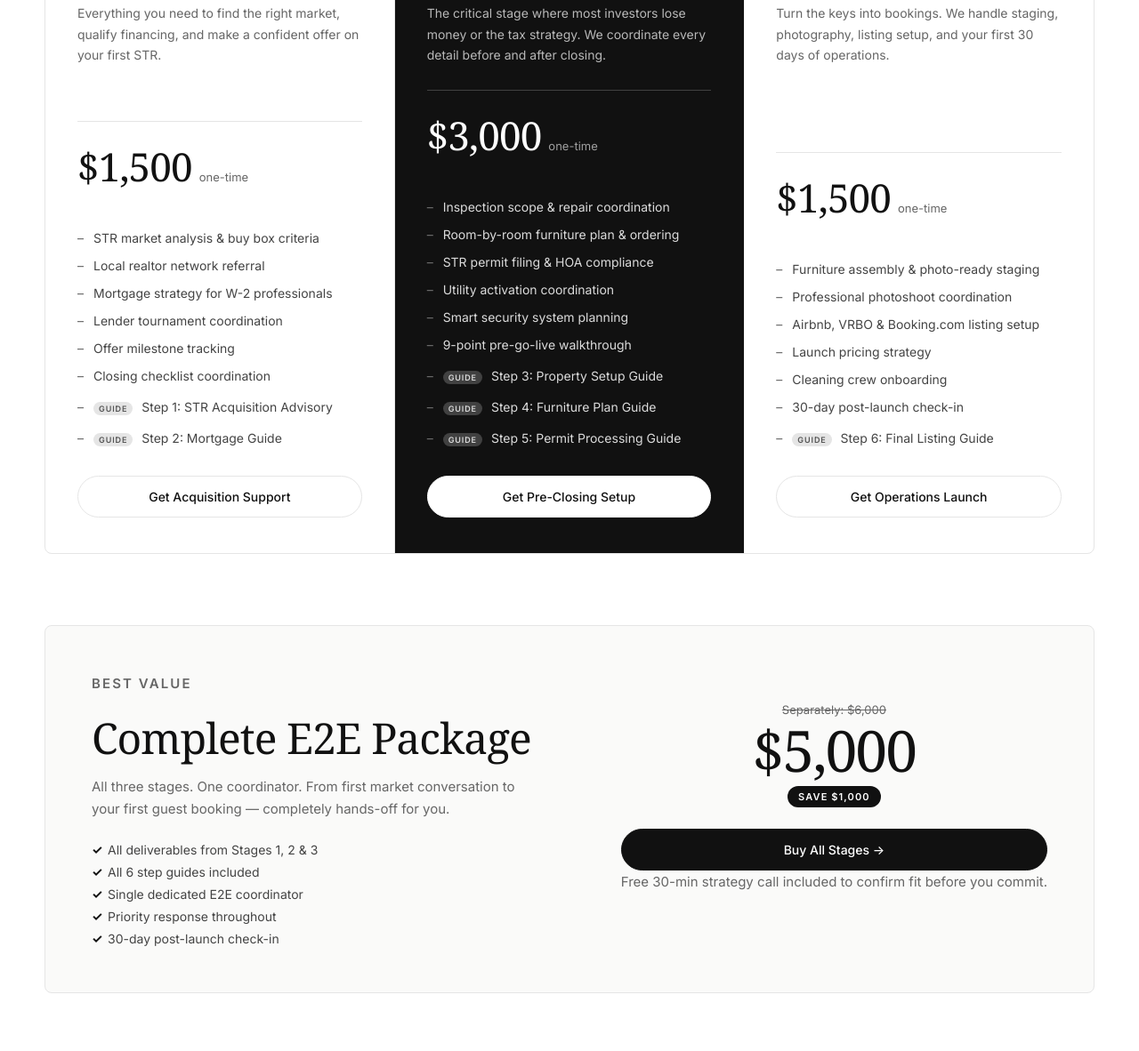
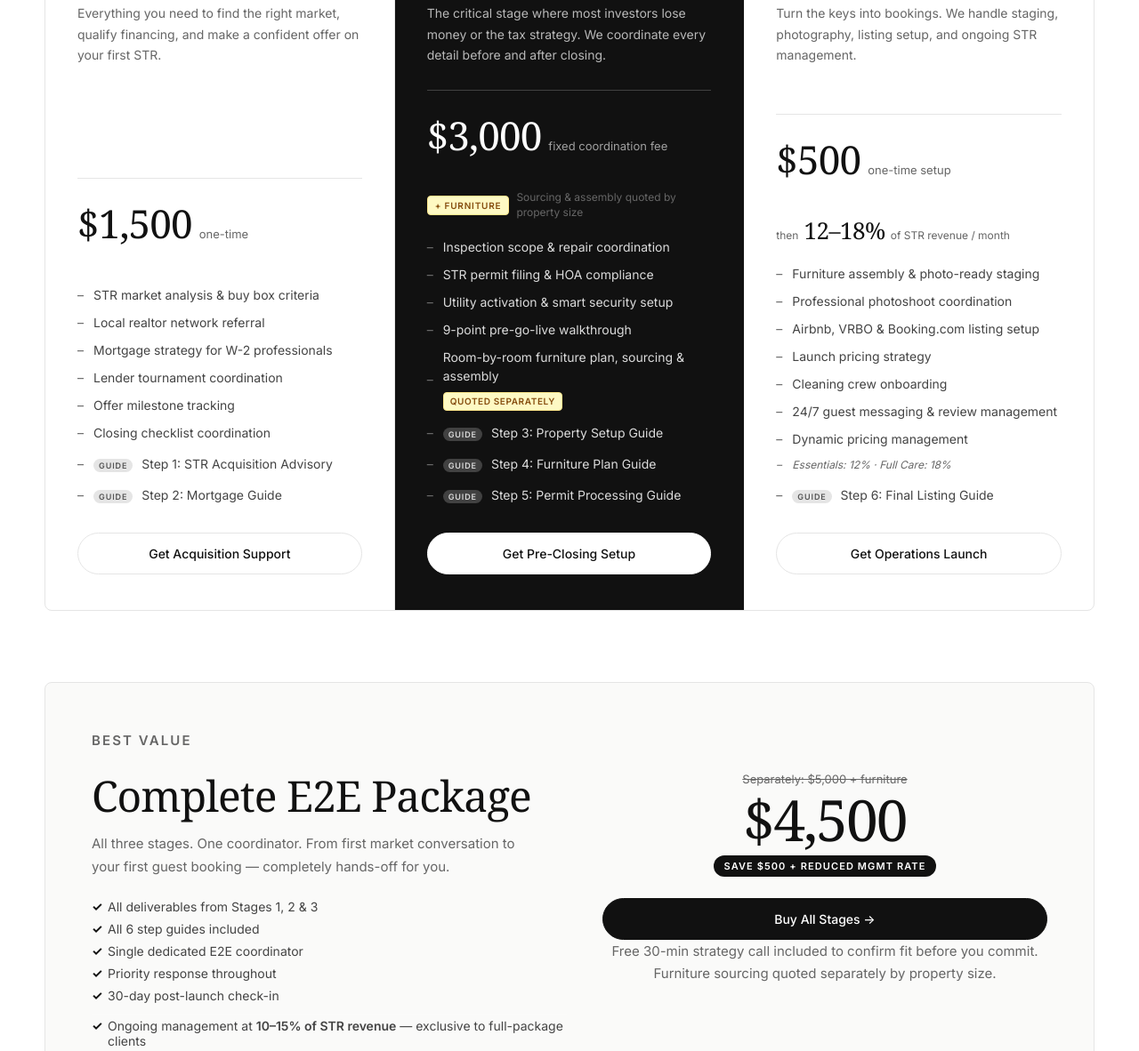
Before and after one commit to hamjy1001/E2E-STR, a plain HTML site: page plans.html in a window 1280 px wide. Shown: the part 752-1934 px from the top of the page at 89% size. Drawn offline with Linux system fonts and the light colour scheme; a web font is replaced by a local one.

Commit message:
Update Operations Launch and Pre-Closing pricing structure
- Operations Launch: $500 one-time setup + 12-18% ongoing management fee
- Full E2E package clients get reduced 10-15% ongoing rate
- Pre-Closing: $3,000 fixed coordination fee; furniture sourcing quoted separately by property size
- Bundle updated to $4,500 (saves $500 + reduced mgmt rate)

Co-Authored-By: Claude Sonnet 4.6 <noreply@anthropic.com>

```diff
--- a/plans.html
+++ b/plans.html
@@ -79,15 +79,18 @@
           </div>
           <div class="pricing-price-row">
             <span class="pricing-price">$3,000</span>
-            <span class="pricing-cadence">one-time</span>
+            <span class="pricing-cadence">fixed coordination fee</span>
+          </div>
+          <div class="pricing-furniture-note">
+            <span class="furniture-tag">+ Furniture</span>
+            Sourcing &amp; assembly quoted by property size
           </div>
           <ul class="pricing-features">
             <li>Inspection scope &amp; repair coordination</li>
-            <li>Room-by-room furniture plan &amp; ordering</li>
             <li>STR permit filing &amp; HOA compliance</li>
-            <li>Utility activation coordination</li>
-            <li>Smart security system planning</li>
+            <li>Utility activation &amp; smart security setup</li>
             <li>9-point pre-go-live walkthrough</li>
+            <li class="feature-variable">Room-by-room furniture plan, sourcing &amp; assembly <span class="variable-tag">quoted separately</span></li>
             <li class="feature-guide"><span class="guide-tag">Guide</span> Step 3: Property Setup Guide</li>
             <li class="feature-guide"><span class="guide-tag">Guide</span> Step 4: Furniture Plan Guide</li>
             <li class="feature-guide"><span class="guide-tag">Guide</span> Step 5: Permit Processing Guide</li>
@@ -100,11 +103,16 @@
           <div class="pricing-card-top">
             <p class="pricing-stage">Stage 3</p>
             <h2 class="pricing-name">Operations<br>Launch</h2>
-            <p class="pricing-desc">Turn the keys into bookings. We handle staging, photography, listing setup, and your first 30 days of operations.</p>
+            <p class="pricing-desc">Turn the keys into bookings. We handle staging, photography, listing setup, and ongoing STR management.</p>
           </div>
           <div class="pricing-price-row">
-            <span class="pricing-price">$1,500</span>
-            <span class="pricing-cadence">one-time</span>
+            <span class="pricing-price">$500</span>
+            <span class="pricing-cadence">one-time setup</span>
+          </div>
+          <div class="pricing-ongoing-row">
+            <span class="pricing-ongoing-label">then</span>
+            <span class="pricing-ongoing-rate">12&ndash;18%</span>
+            <span class="pricing-ongoing-of">of STR revenue / month</span>
           </div>
           <ul class="pricing-features">
             <li>Furniture assembly &amp; photo-ready staging</li>
@@ -112,7 +120,9 @@
             <li>Airbnb, VRBO &amp; Booking.com listing setup</li>
             <li>Launch pricing strategy</li>
             <li>Cleaning crew onboarding</li>
-            <li>30-day post-launch check-in</li>
+            <li>24/7 guest messaging &amp; review management</li>
+            <li>Dynamic pricing management</li>
+            <li class="feature-note">Essentials: 12% &middot; Full Care: 18%</li>
             <li class="feature-guide"><span class="guide-tag">Guide</span> Step 6: Final Listing Guide</li>
           </ul>
           <a href="mailto:hello@e2estr.com?subject=Operations Launch Package" class="pricing-cta secondary-cta">Get Operations Launch</a>
@@ -134,15 +144,16 @@
             <li>Single dedicated E2E coordinator</li>
             <li>Priority response throughout</li>
             <li>30-day post-launch check-in</li>
+            <li class="bundle-feature-highlight">Ongoing management at <strong>10&ndash;15% of STR revenue</strong> — exclusive to full-package clients</li>
           </ul>
         </div>
         <div class="bundle-right">
           <div class="bundle-price-block">
-            <div class="bundle-was">Separately: $6,000</div>
-            <div class="bundle-price">$5,000</div>
-            <div class="bundle-save">Save $1,000</div>
+            <div class="bundle-was">Separately: $5,000 + furniture</div>
+            <div class="bundle-price">$4,500</div>
+            <div class="bundle-save">Save $500 + reduced mgmt rate</div>
             <a href="mailto:hello@e2estr.com?subject=Complete E2E Package" class="pricing-cta primary-cta bundle-cta">Buy All Stages &rarr;</a>
-            <p class="bundle-note">Free 30-min strategy call included to confirm fit before you commit.</p>
+            <p class="bundle-note">Free 30-min strategy call included to confirm fit before you commit. Furniture sourcing quoted separately by property size.</p>
           </div>
         </div>
       </div>
--- a/styles.css
+++ b/styles.css
@@ -1220,6 +1220,76 @@ td input[type="number"] { min-width: 95px; }
 .bundle-cta { min-width: 220px; }
 .bundle-note { font-size: 11px; color: var(--muted); margin-top: 14px; line-height: 1.5; }
 
+/* Ongoing rate row (Operations Launch card) */
+.pricing-ongoing-row {
+  display: flex;
+  align-items: baseline;
+  gap: 6px;
+  margin: -8px 0 20px;
+  flex-wrap: wrap;
+}
+.pricing-ongoing-label { font-size: 12px; color: var(--muted); }
+.pricing-ongoing-rate {
+  font-family: var(--font-serif);
+  font-size: 26px;
+  font-weight: 400;
+  color: var(--dark);
+  letter-spacing: -0.02em;
+}
+.pricing-ongoing-of { font-size: 12px; color: var(--muted); }
+
+/* Furniture note row (Pre-Closing card) */
+.pricing-furniture-note {
+  display: flex;
+  align-items: center;
+  gap: 8px;
+  font-size: 12px;
+  color: var(--muted);
+  margin: -8px 0 20px;
+  line-height: 1.4;
+}
+.furniture-tag {
+  display: inline-block;
+  font-size: 10px;
+  font-weight: 700;
+  letter-spacing: 0.08em;
+  text-transform: uppercase;
+  padding: 3px 8px;
+  border-radius: 4px;
+  background: #fef9c3;
+  color: #854d0e;
+  border: 1px solid #fde68a;
+  white-space: nowrap;
+}
+.feature-variable {
+  display: flex;
+  align-items: center;
+  gap: 8px;
+  flex-wrap: wrap;
+}
+.variable-tag {
+  display: inline-block;
+  font-size: 10px;
+  font-weight: 700;
+  letter-spacing: 0.06em;
+  text-transform: uppercase;
+  padding: 2px 7px;
+  border-radius: 4px;
+  background: #fef9c3;
+  color: #854d0e;
+  border: 1px solid #fde68a;
+}
+.feature-note {
+  font-size: 12px !important;
+  color: var(--muted) !important;
+  font-style: italic;
+}
+.bundle-feature-highlight {
+  padding-top: 4px;
+  border-top: 1px solid rgba(255,255,255,0.15);
+  margin-top: 4px;
+}
+
 /* Package builder */
 .builder-section { padding: 0 0 100px; border-top: 1px solid var(--line); padding-top: 80px; }
 .builder-header { margin-bottom: 36px; }
```
